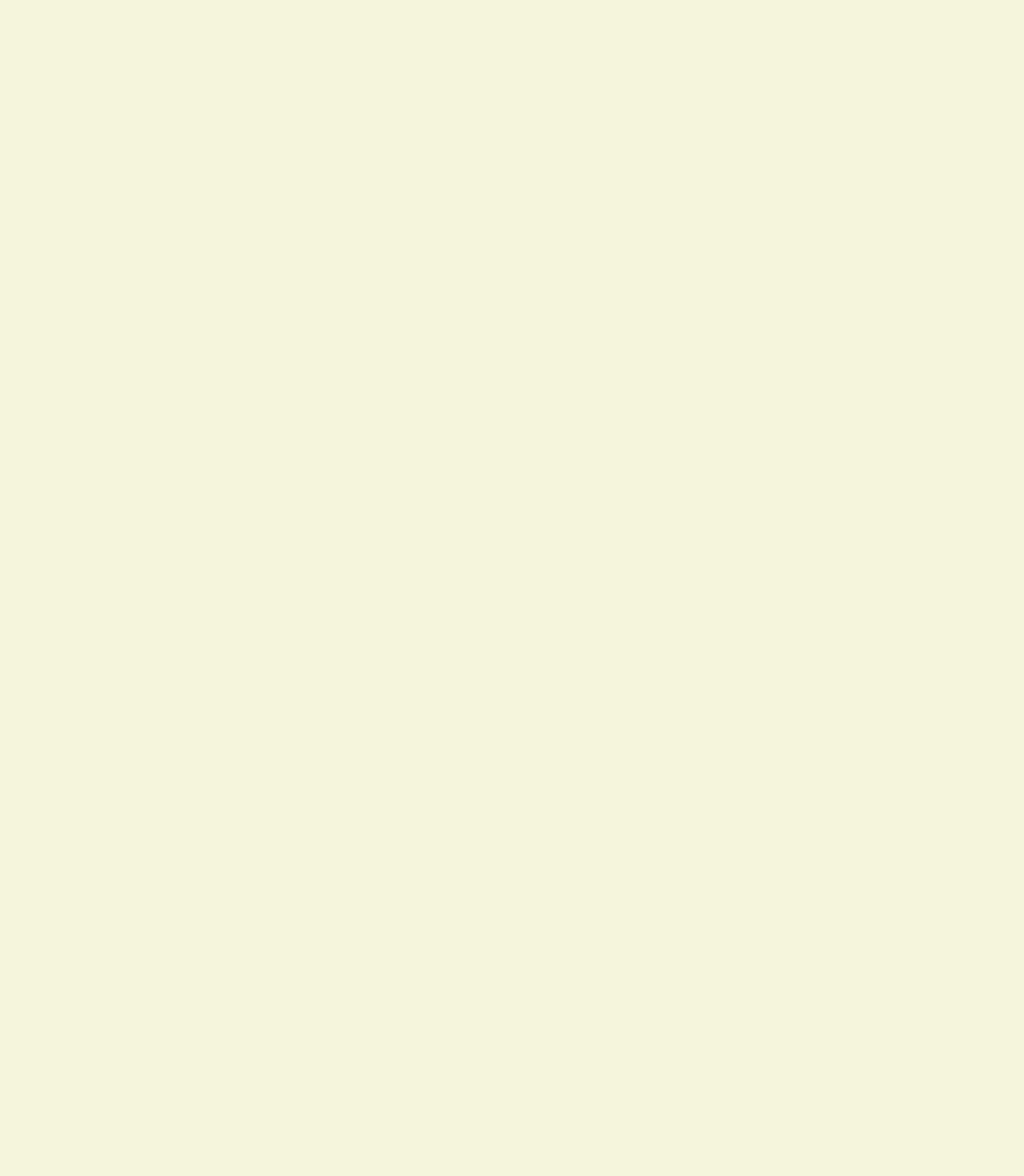
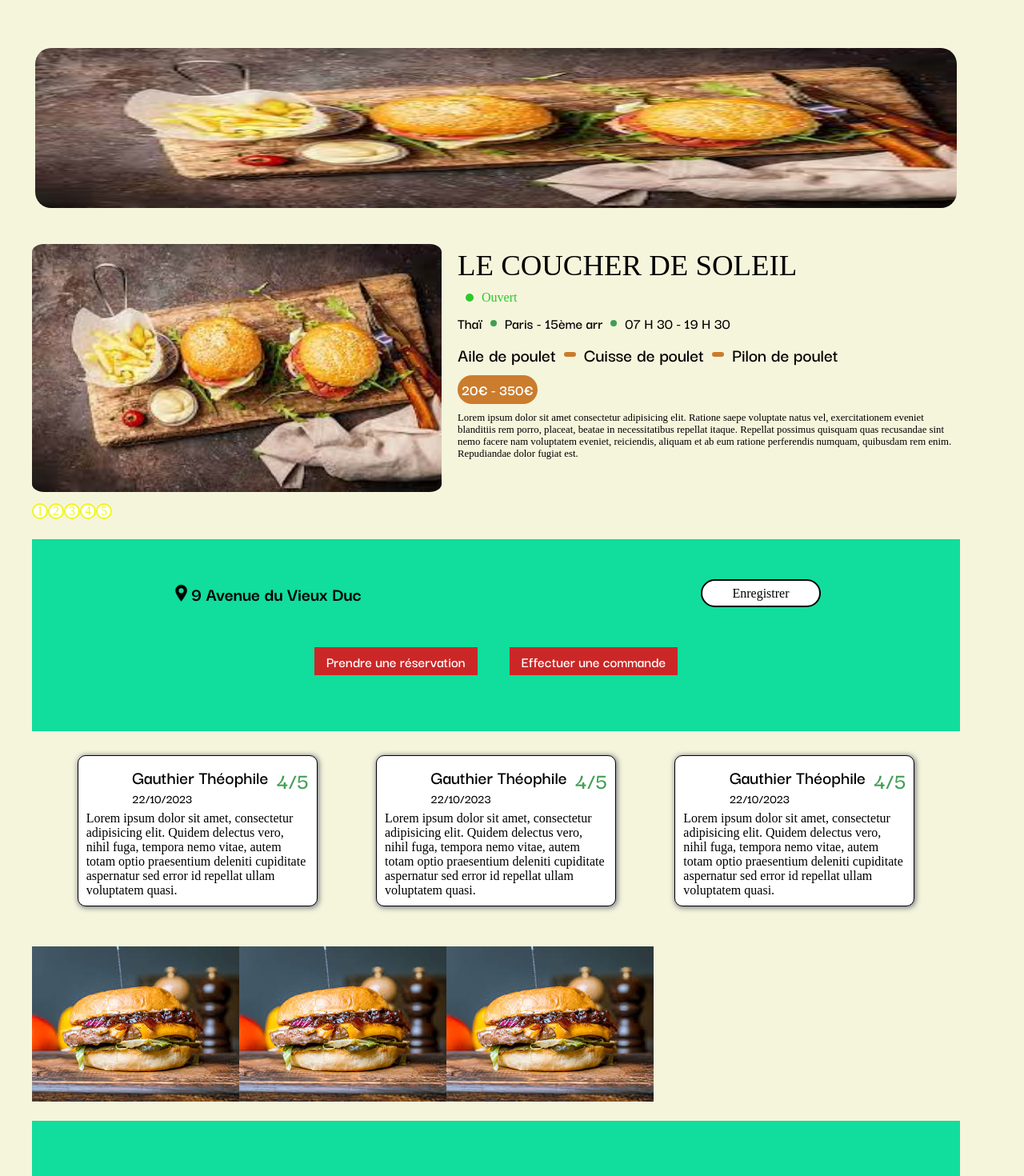
Before and after one commit to felicia201/food_app, a React (Create React App) app in the folder frontend/: page /details in a window 1280 px wide. Before the commit this address had no page. Shown: the top 1470 px of the page at 80% size. Before the commit the page ends 800 px from the top, so only its background shows below. Built offline with nearby package versions, Linux system fonts and the light colour scheme; a web font is replaced by a local one.

Commit message:
Routes et pages produits

```diff
--- a/frontend/src/Components/layout/navbar/Navbar.js
+++ b/frontend/src/Components/layout/navbar/Navbar.js
@@ -24,7 +24,9 @@ function Navbar() {
   					<a>Produits</a>
 				</Link>
 				<a href="/#">Partenariat</a>
-				<a href="/#">Connexion</a>
+				<Link to="/connexion">
+  					<a>Connexion</a>
+				</Link>
 				<button
 					className="nav-btn nav-close-btn"
 					onClick={showNavbar}>
--- a/frontend/src/Components/router/routing.jsx
+++ b/frontend/src/Components/router/routing.jsx
@@ -1,6 +1,10 @@
 import {BrowserRouter, Route, Routes} from "react-router-dom";
 import LandingPage from "../../page/LandingPage";
 import Connexion from "../../page/LogIn"
+import Inscription from "../../page/SignUp"
+import Reset from "../../page/ResetPassword"
+import Products from "../../page/Products"
+import ProductDetails from "../../page/ProductsDetails"
 
 // import les page ici !!!
 
@@ -9,7 +13,11 @@ const MiamApp = () => {
         <BrowserRouter>
             <Routes>
             <Route path= "/" element={<LandingPage/>}/>
-            <Route path= "/connexion" element={<Connexion/>}/>
+            <Route path= "/login" element={<Connexion/>}/>
+            <Route path= "/signup" element={<Inscription/>}/>
+            <Route path= "/resetpassword" element={<Reset/>}/>
+            <Route path= "/products" element={<Products/>}/>
+            <Route path= "/details" element={<ProductDetails/>}/>
             </Routes>
         </BrowserRouter>
     )
--- a/frontend/src/Styles/App.scss
+++ b/frontend/src/Styles/App.scss
@@ -405,12 +405,12 @@ p{
         background-color: $lightGreen;
       }
       input[type=text],input[type=password]{
-        width: 350px;
+        width: 30vw;
         height: 25px;
         border-radius: 15px;
         margin-bottom: 15px;
         border: solid 2px black;
-        padding: 0 20px;
+        padding: 0px 20px;
         font-family: $dms-m;
         font-size: $lvl-5;
       }
--- a/frontend/src/page/LogIn.jsx
+++ b/frontend/src/page/LogIn.jsx
@@ -1,7 +1,7 @@
 import React, { useState } from 'react'
 import { Input } from "./SignUp.jsx"
 import { OthersMethods } from "./SignUp.jsx"
-import Image1 from "../../public/asset"
+// import Image1 from "../../public/asset"
 import "../Styles/App.scss"
 
 function Connexion({ form, setForm, sendForm }){
@@ -13,10 +13,10 @@ function Connexion({ form, setForm, sendForm }){
                 <Input type="text" id="email" label="Adresse mail" form={form} setForm={setForm}/>
                 <Input type="password" id="password" label="Mot de passe" form={form} setForm={setForm}/>
                 <div className="links">
-                    <a href="/resetpassword/" id="forgotten-password">Mot de passe oublié</a>
-                    <a href="/signup/" id="signup">Inscrivez-vous</a>
+                    <a href="/resetpassword" id="forgotten-password">Mot de passe oublié</a>
+                    <a href="/signup" id="signup">Inscrivez-vous</a>
                 </div>
-                <input type="submit" value="Se connecter" />
+                <input type="submit" value="Se connecter" onClick={() => window.location.href="/products"}/>
             </form>
             <OthersMethods />
             </div>
@@ -27,7 +27,7 @@ function Connexion({ form, setForm, sendForm }){
 function BackgroundImage(){
     return (
         <div className="background">
-            <img src={Image1.src} alt="BackgroundImages" id="background"/>
+            <img src="/asset/Image1.jpg" alt="BackgroundImages" id="background"/>
         </div>
     )
 }
@@ -45,12 +45,10 @@ export default function LogIn() {
 
   return (
     <>
-        <header></header>
         <div className="login">
             <BackgroundImage />
             <Connexion form={form} setForm={setForm} sendForm={(e) => sendForm(e,form)} />
         </div>
-        <footer></footer>
     </>
   )
 }
--- a/frontend/src/page/Products.jsx
+++ b/frontend/src/page/Products.jsx
@@ -1,5 +1,5 @@
 import React, { useState, useEffect } from 'react'
-import Image from "/asset/Hamburger.jpg"
+// import Image from "/asset/Hamburger.jpg"
 import "../Styles/App.scss"
 
 
@@ -48,9 +48,9 @@ function Filters(){
 
 function Product(){
     return (
-    <a href="/product/">
+    <a href="/details">
         <div className="product">
-            <img src={Image.src} alt="Produit" width="250px" height="250px"/>
+            <img src="/asset/Hamburger.jpg" alt="Produit" width="250px" height="250px"/>
             <div>
                 <div className="content">
                     <div className="left">
@@ -111,7 +111,6 @@ function Nav(){
 export default function Products() {
   return (
     <div>
-        <header></header>
         <div className="products">
             <Filters />
             <AllProducts />
@@ -120,7 +119,6 @@ export default function Products() {
             <AllProducts />
             <ProductsNav /> */}
         </div>
-        <footer></footer>
     </div>
   )
 }
--- a/frontend/src/page/ProductsDetails.jsx
+++ b/frontend/src/page/ProductsDetails.jsx
@@ -1,13 +1,13 @@
 import React from 'react'
-import Image from "/asset/Hamburger.jpg"
-import Image2 from "/asset/Hamburger 2.jpg"
-import Localisation from "/asset/localisateur.png"
+// import Image from "/asset/Hamburger.jpg"
+// import Image2 from "/asset/Hamburger 2.jpg"
+// import Localisation from "/asset/localisateur.png"
 import "../Styles/App.scss"
 
 function Banner(){
     return (
         <div className="banner">
-            <img src={Image.src} alt="Banner" id="banner"/>
+            <img src="/asset/Hamburger.jpg" alt="Banner" id="banner"/>
         </div>
     )
 }
@@ -37,7 +37,7 @@ function Details(){
     return (
         <div className="details">
             <div className="left">
-                <img src={Image.src} alt="Banner" id="details"/>
+                <img src="/asset/Hamburger.jpg" alt="Banner" id="details"/>
 
                 <div className="notes">
                     <Notes />
@@ -86,7 +86,7 @@ function Modalities(){
         <div className="modalities">
             <div>
                 <div className="top">
-                    <span><img src={Localisation.src} alt="alt" width="25px" height="25px"/> 9 Avenue du Vieux Duc</span>
+                    <span><img src="/asset/localisateur.png" alt="alt" width="25px" height="25px"/> 9 Avenue du Vieux Duc</span>
                     <button>Enregistrer</button>
                 </div>
                 <div className="bottom">
@@ -129,9 +129,9 @@ function Comments(){
 function Images(){
     return (
         <div className="places">
-            <img src={Image2.src} alt="Place" className="place"/>
-            <img src={Image2.src} alt="Place" className="place"/>
-            <img src={Image2.src} alt="Place" className="place"/>
+            <img src="/asset/Hamburger 2.jpg" alt="Place" className="place"/>
+            <img src="/asset/Hamburger 2.jpg" alt="Place" className="place"/>
+            <img src="/asset/Hamburger 2.jpg" alt="Place" className="place"/>
         </div>
     )
 }
@@ -146,7 +146,6 @@ function Reinsurance(){
 export default function DetailsOfProducts() {
   return (
     <>
-        <header></header>
         <div className="detailsofproducts">
             <Banner />
             <Details />
@@ -155,7 +154,6 @@ export default function DetailsOfProducts() {
             <Images />
             <Reinsurance />
         </div>
-        <footer></footer>
     </>
   )
 }
--- a/frontend/src/page/ResetPassword.jsx
+++ b/frontend/src/page/ResetPassword.jsx
@@ -1,6 +1,6 @@
 import React,{ useState } from 'react'
 import { Input } from "./SignUp"
-import Image1 from "/asset/Image1.jpg"
+// import Image1 from "/asset/Image1.jpg"
 import "../Styles/App.scss"
 
 function Change({form, setForm, sendForm, setSent, sent}){
@@ -20,7 +20,7 @@ function Change({form, setForm, sendForm, setSent, sent}){
 function BackgroundImage(){
     return (
         <div className="background">
-            <img src={Image1.src} alt="BackgroundImages" id="background"/>
+            <img src="/asset/Image1.jpg" alt="BackgroundImages" id="background"/>
         </div>
     )
 }
@@ -39,7 +39,6 @@ export default function ResetPassword() {
 
   return (
     <>
-        <header></header>
         <div className="resetpassword">
             {!sent
             ?
@@ -53,7 +52,6 @@ export default function ResetPassword() {
             </h2>
             }
         </div>
-        <footer></footer>
     </>
   )
 }
--- a/frontend/src/page/SignUp.jsx
+++ b/frontend/src/page/SignUp.jsx
@@ -1,5 +1,5 @@
 import React, { useState } from 'react'
-import Image1 from "../Images/Image1.jpg"
+// import Image1 from "../Images/Image1.jpg"
 import "../Styles/App.scss"
 
 export function Input({ type, id, label, form, setForm}){
@@ -60,7 +60,7 @@ function Inscription({ form, setForm, sendForm}){
                     <Input type="password" id="confirm" label="Confirmer le mot de passe" form={form} setForm={setForm}/>
                     <Input type="text" id="phone" label="Numéro de téléphone" form={form} setForm={setForm}/>
                     <div className="links">
-                        <a href="/" id="login">Déjà inscrit? Connectez-vous</a>
+                        <a href="/login" id="login">Déjà inscrit? Connectez-vous</a>
                     </div>
                     <input type="submit" value="S'inscrire" />
                 </form>
@@ -73,7 +73,7 @@ function Inscription({ form, setForm, sendForm}){
 function BackgroundImage(){
     return (
         <div className="background">
-            <img src={Image1} alt="BackgroundImages" id="background"/>
+            <img src="/asset/Image1.jpg" alt="BackgroundImages" id="background"/>
         </div>
     )
 }
```
